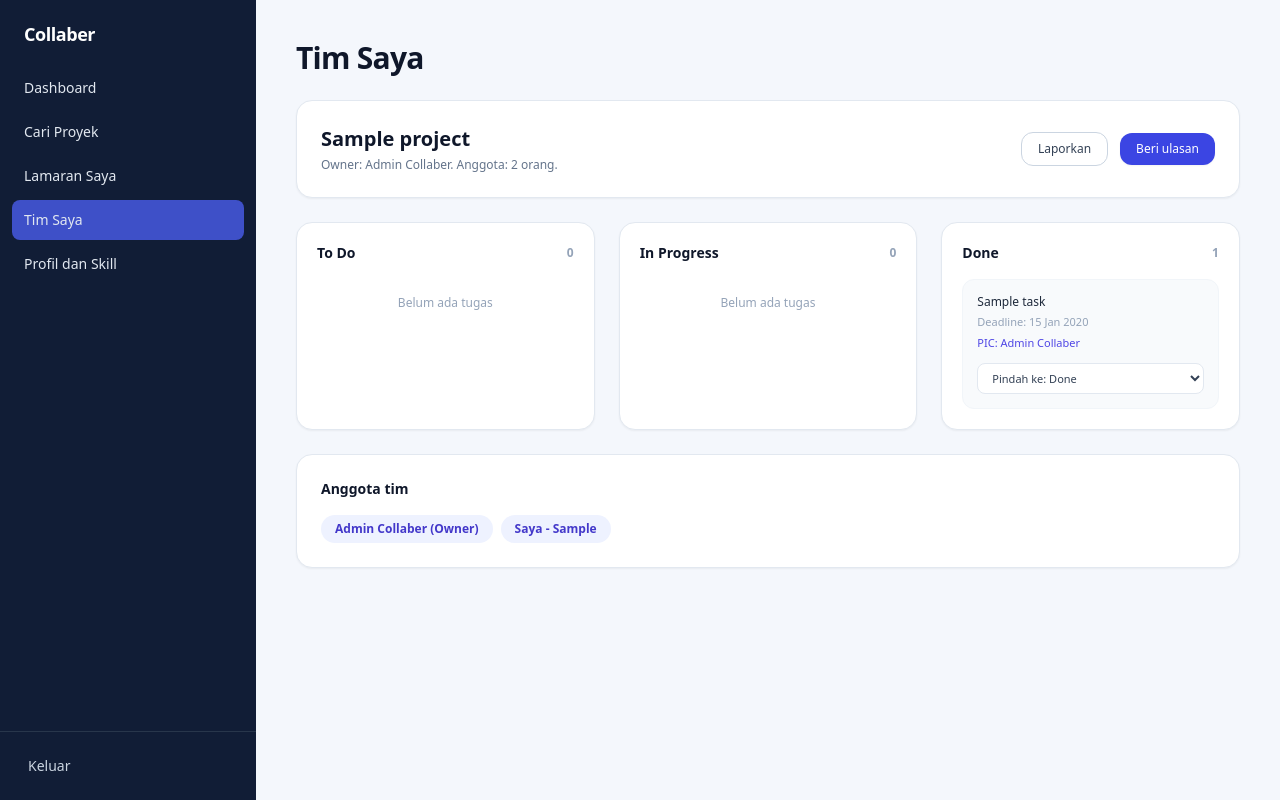
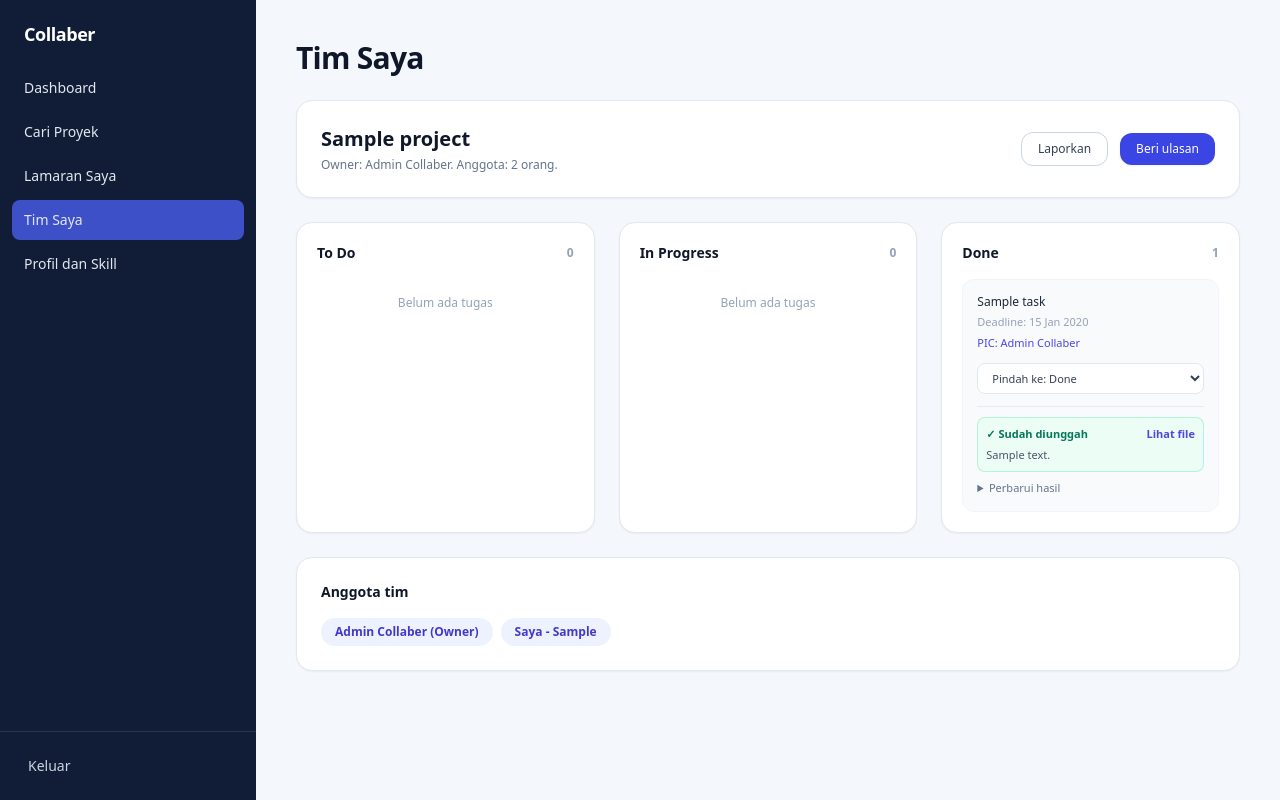
Before and after one commit to fenyadria/collaber, a Laravel app: page /mahasiswa/tim-saya in a window 1280 px wide. Run offline with Laravel 12, Linux system fonts and the light colour scheme; a user stored in the database is signed in; data comes from the database, SQL or seed files in the repository; tables that the repository leaves empty hold one stand-in row (values such as "Sample post"); some libraries are stand-ins or nearby versions.

Commit message:
memperbarui alur tim

```diff
--- a/app/Http/Controllers/MahasiswaController.php
+++ b/app/Http/Controllers/MahasiswaController.php
@@ -13,6 +13,7 @@ use Illuminate\Http\Request;
 use Illuminate\Support\Facades\Auth;
 use Illuminate\Support\Facades\Storage;
 use Illuminate\View\View;
+use Symfony\Component\HttpFoundation\StreamedResponse;
 
 class MahasiswaController extends Controller
 {
@@ -244,6 +245,36 @@ class MahasiswaController extends Controller
         return back()->with('success', 'Status tugas berhasil diperbarui.');
     }
 
+    public function uploadTaskSubmission(Request $request, ProjectTask $task): RedirectResponse
+    {
+        $validated = $request->validate([
+            'submission' => ['required', 'file', 'mimes:pdf,zip,png,jpg,jpeg,webp,doc,docx', 'max:10240'],
+            'submission_note' => ['nullable', 'string', 'max:255'],
+        ]);
+
+        $isMember = TeamMember::query()
+            ->where('project_id', $task->project_id)
+            ->where('user_id', Auth::id())
+            ->exists();
+
+        if (! $isMember) {
+            abort(403, 'Kamu bukan anggota tim pada proyek ini.');
+        }
+
+        if ($task->submission_path) {
+            Storage::disk('public')->delete($task->submission_path);
+        }
+
+        $path = $request->file('submission')->store('task-submissions', 'public');
+
+        $task->update([
+            'submission_path' => $path,
+            'submission_note' => $validated['submission_note'] ?? null,
+        ]);
+
+        return back()->with('success', 'Hasil kerja berhasil diunggah.');
+    }
+
     public function profilSkill(): View
     {
         $user = Auth::user()->load(['profile', 'skills']);
@@ -315,7 +346,8 @@ class MahasiswaController extends Controller
 
         return redirect()
             ->route('mahasiswa.profil-skill')
-            ->with('success', 'Skill berhasil ditambahkan.');
+            ->with('success', 'Skill berhasil ditambahkan.')
+            ->with('keep_editing', true);
     }
 
     public function updateSkill(Request $request, Skill $skill): RedirectResponse
@@ -330,7 +362,8 @@ class MahasiswaController extends Controller
 
         return redirect()
             ->route('mahasiswa.profil-skill')
-            ->with('success', 'Level skill berhasil diperbarui.');
+            ->with('success', 'Level skill berhasil diperbarui.')
+            ->with('keep_editing', true);
     }
 
     public function detachSkill(Skill $skill): RedirectResponse
@@ -339,6 +372,23 @@ class MahasiswaController extends Controller
 
         return redirect()
             ->route('mahasiswa.profil-skill')
-            ->with('success', 'Skill berhasil dihapus dari profil.');
+            ->with('success', 'Skill berhasil dihapus dari profil.')
+            ->with('keep_editing', true);
+    }
+
+    public function lihatCv(): StreamedResponse
+    {
+        $user = Auth::user()->load('profile');
+        $cvPath = $user->profile?->cv_path;
+
+        if (blank($cvPath) || ! Storage::disk('public')->exists($cvPath)) {
+            abort(404, 'File CV tidak ditemukan.');
+        }
+
+        return Storage::disk('public')->response(
+            $cvPath,
+            'CV-' . str($user->name)->slug() . '.pdf',
+            ['Content-Type' => 'application/pdf']
+        );
     }
 }
--- a/app/Models/ProjectTask.php
+++ b/app/Models/ProjectTask.php
@@ -21,6 +21,8 @@ class ProjectTask extends Model
         'description',
         'status',
         'deadline',
+        'submission_path',
+        'submission_note',
     ];
 
     protected function casts(): array
--- a/resources/views/mahasiswa/profil-skill.blade.php
+++ b/resources/views/mahasiswa/profil-skill.blade.php
@@ -88,7 +88,7 @@
 
                     <div class="view-mode">
                         @if ($user->profile?->cv_path)
-                            <a href="{{ asset('storage/' . $user->profile->cv_path) }}" target="_blank"
+                            <a href="{{ route('mahasiswa.profil-skill.cv') }}" target="_blank"
                                 class="inline-flex items-center gap-1.5 text-sm font-semibold text-indigo-600 hover:underline">
                                 Lihat / Unduh CV (PDF)
                             </a>
@@ -208,7 +208,7 @@
         }
     }
 
-    @if ($errors->any())
+    @if ($errors->any() || session('keep_editing'))
         document.addEventListener('DOMContentLoaded', () => toggleEditMode(true));
     @endif
 </script>
--- a/resources/views/mahasiswa/tim-saya.blade.php
+++ b/resources/views/mahasiswa/tim-saya.blade.php
@@ -14,6 +14,16 @@
     @if (session('error'))
         <div class="mb-6 p-4 rounded-xl bg-rose-50 border border-rose-200 text-rose-700 text-sm font-medium">
             {{ session('error') }}
+        </div>
+    @endif
+
+    @if ($errors->any())
+        <div class="mb-6 p-4 rounded-xl bg-rose-50 border border-rose-200 text-rose-700 text-sm font-medium">
+            <ul class="list-disc list-inside space-y-1">
+                @foreach ($errors->all() as $error)
+                    <li>{{ $error }}</li>
+                @endforeach
+            </ul>
         </div>
     @endif
 
@@ -158,6 +168,61 @@
                                     <option value="done" @selected($task->status === 'done')>Pindah ke: Done</option>
                                 </select>
                             </form>
+
+                            <div class="mt-3 pt-2.5 border-t border-slate-200/80">
+                                @if ($task->submission_path)
+                                    <div class="p-2 rounded-lg bg-emerald-50 border border-emerald-200/80">
+                                        <div class="flex items-center justify-between gap-2">
+                                            <span class="text-[11px] font-semibold text-emerald-700">
+                                                ✓ Sudah diunggah
+                                            </span>
+                                            <a href="{{ asset('storage/' . $task->submission_path) }}" target="_blank"
+                                                class="text-[11px] font-semibold text-indigo-600 hover:underline">
+                                                Lihat file
+                                            </a>
+                                        </div>
+                                        @if ($task->submission_note)
+                                            <p class="text-[11px] text-slate-600 mt-1 break-words">{{ $task->submission_note }}</p>
+                                        @endif
+                                    </div>
+
+                                    <details class="mt-2">
+                                        <summary class="text-[11px] font-medium text-slate-500 hover:text-indigo-600 cursor-pointer select-none">
+                                            Perbarui hasil
+                                        </summary>
+                                        <form action="{{ route('mahasiswa.tim-saya.tasks.submission', $task) }}" method="POST" enctype="multipart/form-data" class="space-y-1.5 mt-2">
+                                            @csrf
+                                            <input type="file" name="submission" required
+                                                accept=".pdf,.zip,.png,.jpg,.jpeg,.webp,.doc,.docx"
+                                                class="w-full text-[11px] text-slate-600 file:mr-2 file:py-1 file:px-2.5 file:rounded-lg file:border-0 file:text-[11px] file:font-semibold file:bg-indigo-50 file:text-indigo-700 hover:file:bg-indigo-100">
+                                            <input type="text" name="submission_note" value="{{ old('submission_note', $task->submission_note) }}"
+                                                placeholder="Catatan / link pendukung (opsional)"
+                                                class="w-full text-[11px] px-2.5 py-1.5 bg-white border border-slate-200 rounded-lg text-slate-700 placeholder-slate-400 focus:outline-none focus:ring-2 focus:ring-indigo-500">
+                                            <button type="submit"
+                                                class="w-full py-1.5 px-3 bg-white border border-slate-300 hover:bg-slate-100 text-slate-700 font-medium rounded-lg text-[11px] transition">
+                                                Simpan perubahan file
+                                            </button>
+                                        </form>
+                                    </details>
+                                @else
+                                    <p class="text-[11px] text-amber-600 font-medium mb-2">
+                                        Belum ada hasil diunggah
+                                    </p>
+                                    <form action="{{ route('mahasiswa.tim-saya.tasks.submission', $task) }}" method="POST" enctype="multipart/form-data" class="space-y-1.5">
+                                        @csrf
+                                        <input type="file" name="submission" required
+                                            accept=".pdf,.zip,.png,.jpg,.jpeg,.webp,.doc,.docx"
+                                            class="w-full text-[11px] text-slate-600 file:mr-2 file:py-1 file:px-2.5 file:rounded-lg file:border-0 file:text-[11px] file:font-semibold file:bg-indigo-50 file:text-indigo-700 hover:file:bg-indigo-100">
+                                        <input type="text" name="submission_note" value="{{ old('submission_note', $task->submission_note) }}"
+                                            placeholder="Catatan / link pendukung (opsional)"
+                                            class="w-full text-[11px] px-2.5 py-1.5 bg-white border border-slate-200 rounded-lg text-slate-700 placeholder-slate-400 focus:outline-none focus:ring-2 focus:ring-indigo-500">
+                                        <button type="submit"
+                                            class="w-full py-1.5 px-3 bg-white border border-slate-300 hover:bg-slate-100 text-slate-700 font-medium rounded-lg text-[11px] transition">
+                                            Upload hasil
+                                        </button>
+                                    </form>
+                                @endif
+                            </div>
                         </div>
                     @empty
                         <p class="text-xs text-slate-400 text-center py-4">Belum ada tugas</p>
--- a/routes/web.php
+++ b/routes/web.php
@@ -26,6 +26,7 @@ Route::middleware(['auth', 'role:mahasiswa'])->prefix('mahasiswa')->name('mahasi
 
     Route::get('/tim-saya', [MahasiswaController::class, 'timSaya'])->name('tim-saya');
     Route::patch('/tim-saya/tasks/{task}/status', [MahasiswaController::class, 'updateTaskStatus'])->name('tim-saya.tasks.status');
+    Route::post('/tim-saya/tasks/{task}/submission', [MahasiswaController::class, 'uploadTaskSubmission'])->name('tim-saya.tasks.submission');
 
     Route::get('/profil-skill', 'profilSkill')->name('profil-skill');
     Route::put('/profil-skill', 'updateProfil')->name('profil-skill.update');
@@ -33,6 +34,8 @@ Route::middleware(['auth', 'role:mahasiswa'])->prefix('mahasiswa')->name('mahasi
     Route::post('/profil-skill/skills', 'storeSkill')->name('profil-skill.skills.store');
     Route::patch('/profil-skill/skills/{skill}', 'updateSkill')->name('profil-skill.skills.update');
     Route::delete('/profil-skill/skills/{skill}', 'detachSkill')->name('profil-skill.skills.destroy');
+
+    Route::get('/profil-skill/cv', [MahasiswaController::class, 'lihatCv'])->name('profil-skill.cv');
 });
 
 Route::middleware(['auth', 'role:admin'])->prefix('admin')->name('admin.')->controller(AdminController::class)->group(function () {
```
Also changed, not shown: database/migrations/2026_11_26_125544_add_submission_columns_to_project_tasks_table.php (added).
